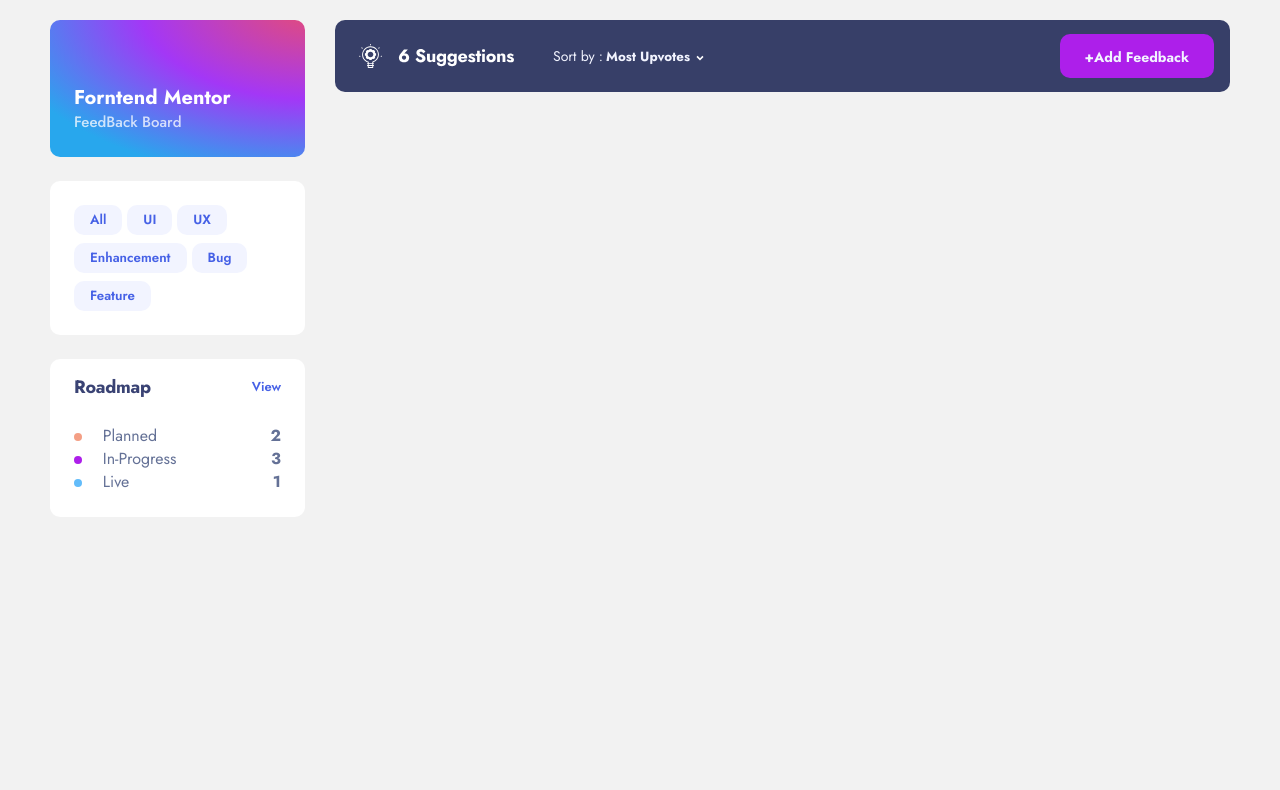
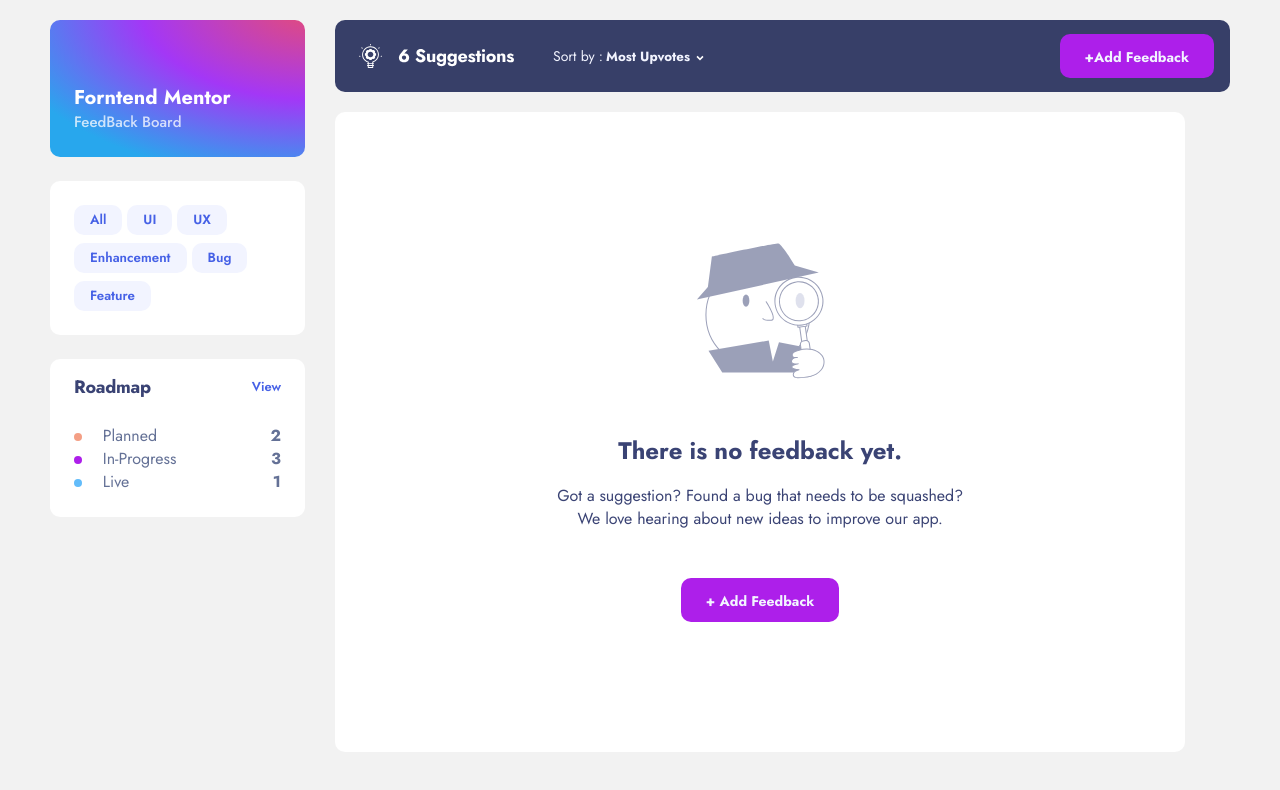
Before and after one commit to SMwebdeveloper/feedback-app, a Vue app: page / in a window 1280 px wide. Shown: the top 790 px of the page. Built offline with nearby package versions, Linux system fonts and the light colour scheme.

Commit message:
not found section

```diff
--- a/src/assets/scss/base/_typography.scss
+++ b/src/assets/scss/base/_typography.scss
@@ -20,7 +20,19 @@
     line-height: 1.8rem;
   }
 }
+.subtitle{
+  font-size: 2.4rem;
+  line-height: 3.4rem;
+  font-weight: 700;
+  color: $color-text;
+  margin-bottom: 1.6rem;
 
+  @include responsive(phone){
+    font-size: 1.8rem;
+    line-height: 2.6rem;
+    margin-bottom: 1.4rem;
+  }
+}
 .title {
   color: $color-text;
   font-size: 1.8rem;
--- /dev/null
+++ b/src/assets/scss/layouts/_notFound.scss
@@ -0,0 +1,52 @@
+.notFound {
+    margin-top: 2rem;
+    width:95%;
+    height: 80vh;
+    background-color: $color-bg;
+    border-radius: 1rem;
+    display: flex;
+    align-items: center;
+    justify-content: center;
+    flex-direction: column;
+@include responsive(phone){
+    margin: 17rem auto 0;
+
+    img{
+        width: 10.2rem;
+        height: 10.8rem;
+    }
+}
+    &__img{
+        margin-bottom: 5rem;
+        img{
+            width: 12.9rem;
+            height: 13.6rem;
+        }
+
+        @include responsive(phone){
+            margin-bottom: 4rem;
+        }
+    }
+
+    &__content{
+        margin-bottom: 4.8rem;
+        display: flex;
+        align-items: center;
+        justify-content: center;
+        flex-direction: column;
+
+        .descr{
+            text-align: center;
+            max-width: 41rem;
+        }
+
+    }
+    @include responsive(phone){
+        &__content{
+            margin-bottom: 2.4rem;
+        }
+        .descr{
+            max-width: 27.8rem;
+        }
+    }
+}
--- a/src/assets/scss/main.scss
+++ b/src/assets/scss/main.scss
@@ -5,4 +5,5 @@
 @import './components/_buttons';
 @import './layouts/_sidebar';
 @import './layouts/_intro';
+@import './layouts/_notFound';
 @import './pages/_home'
--- a/src/assets/scss/pages/_home.scss
+++ b/src/assets/scss/pages/_home.scss
@@ -19,4 +19,5 @@
       width: 100%;
     }
   }
+
 }
--- /dev/null
+++ b/src/layouts/NotFound.vue
@@ -0,0 +1,20 @@
+<template lang="">
+    <div class="notFound">
+        <div class="notFound__img">
+            <img src="../assets/img/errors-img.svg" alt="errors image">
+        </div>
+        <div class="notFound__content">
+            <h3 class="subtitle">There is no feedback yet.</h3>
+            <p class="descr">Got a suggestion? Found a bug that needs to be squashed? We love hearing about new ideas to improve our app.</p>
+        </div>
+        <a href="#" class="btn btn__primary">+ Add Feedback</a>
+    </div>
+</template>
+<script>
+export default {
+
+}
+</script>
+<style lang="">
+
+</style>
--- a/src/views/HomeView.vue
+++ b/src/views/HomeView.vue
@@ -6,6 +6,7 @@
         </div>
         <div class="home__wrapper--item">
           <Intro/>
+          <NotFound/>
         </div>
     </div>
   </div>
@@ -14,11 +15,13 @@
 <script>
 import Sidebar from '@/layouts/Sidebar.vue';
 import Intro from '@/layouts/Intro.vue';
+import NotFound from '@/layouts/NotFound.vue';
 
 export default {
   components:{
     Sidebar,
-    Intro
+    Intro,
+    NotFound
   },
   data() {
     return {
```
Also changed, not shown: src/assets/img/errors-img.svg (added).
